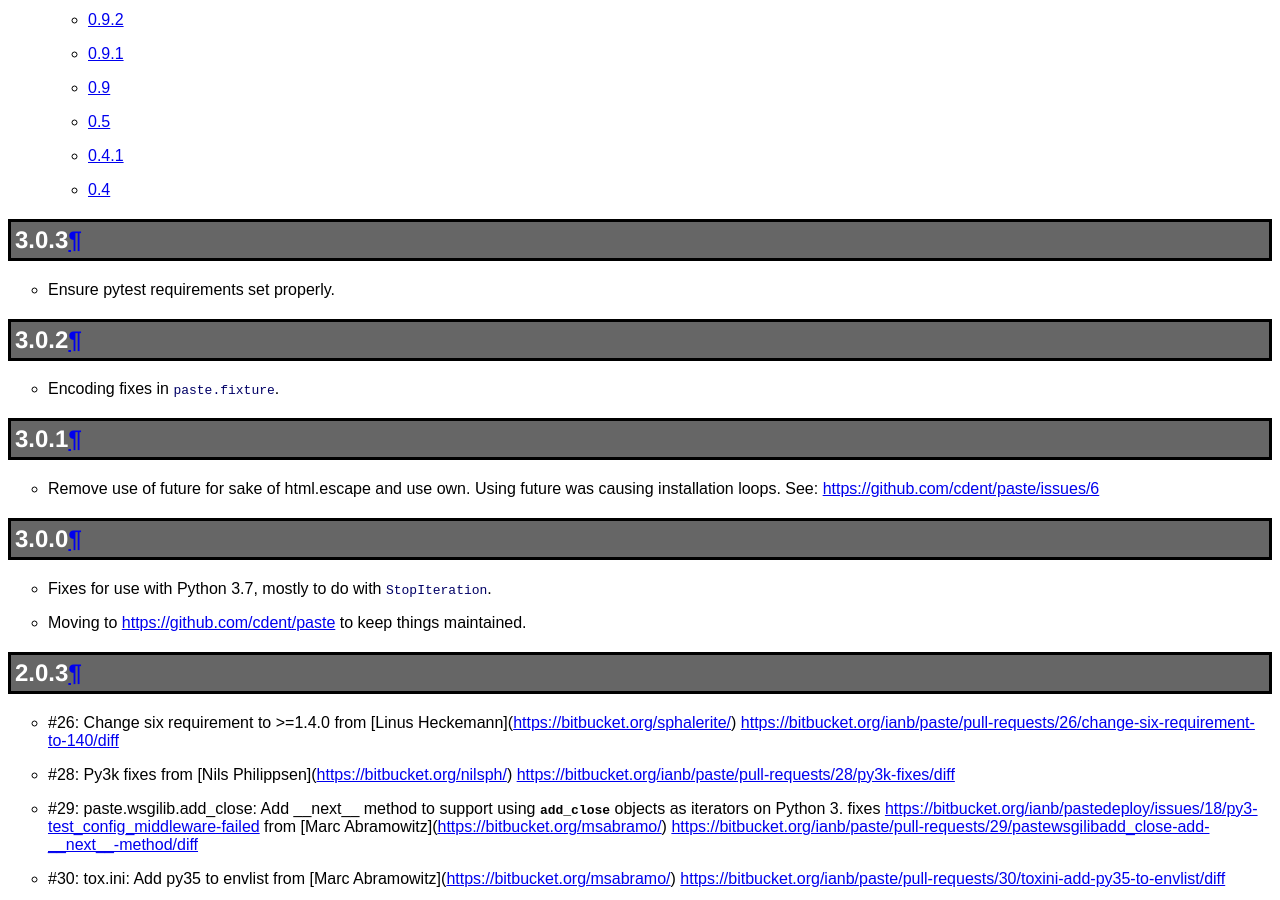
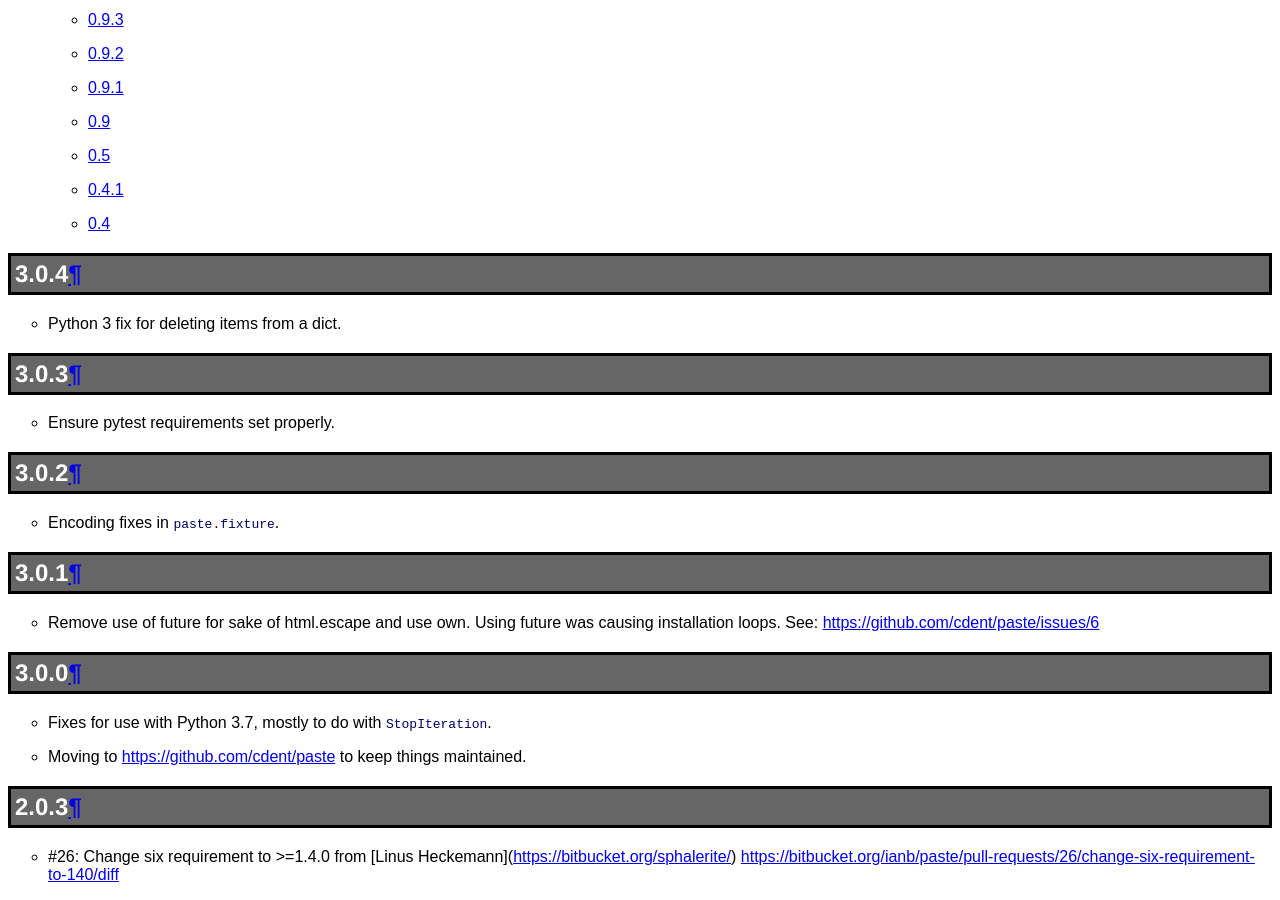
Before and after one commit to pasteorg/paste, a Sphinx documentation site: the page built from docs/news.txt, in a window 1280 px wide and 900 px high, scrolled down 1431 px. Built offline with Sphinx 7.4.7, drawn with Linux system fonts in a browser that asks for light colours.

Commit message:
release 3.0.4

```diff
--- a/docs/news.txt
+++ b/docs/news.txt
@@ -2,6 +2,11 @@
 ====
 
 .. contents::
+
+3.0.4
+-----
+
+* Python 3 fix for deleting items from a dict.
 
 3.0.3
 -----
--- a/setup.py
+++ b/setup.py
@@ -12,7 +12,7 @@
 # - git push
 # - python setup.py sdist bdist_wheel upload --sign
 
-__version__ = '3.0.3'
+__version__ = '3.0.4'
 
 from setuptools import setup, find_packages
 import sys, os
```
